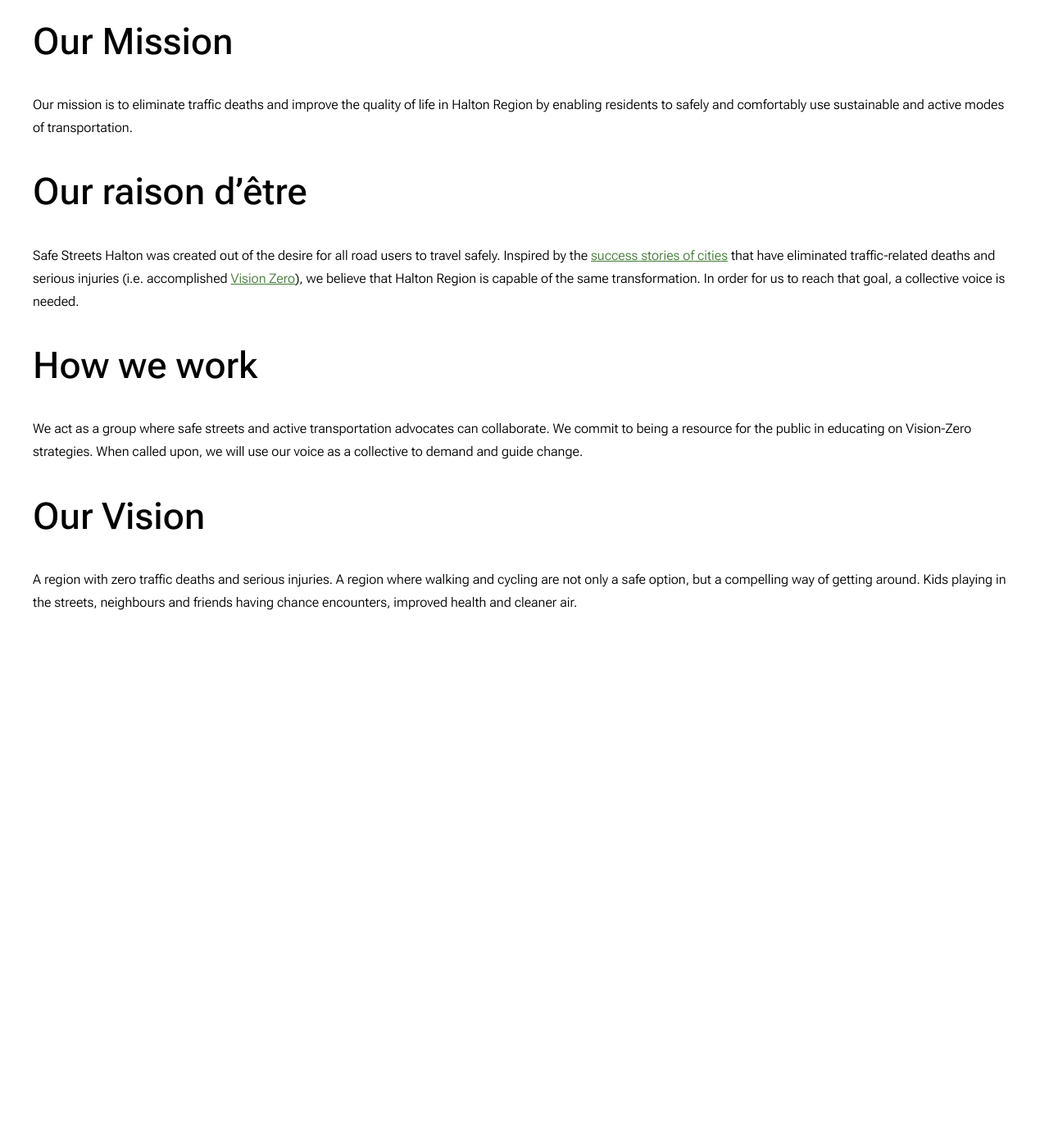
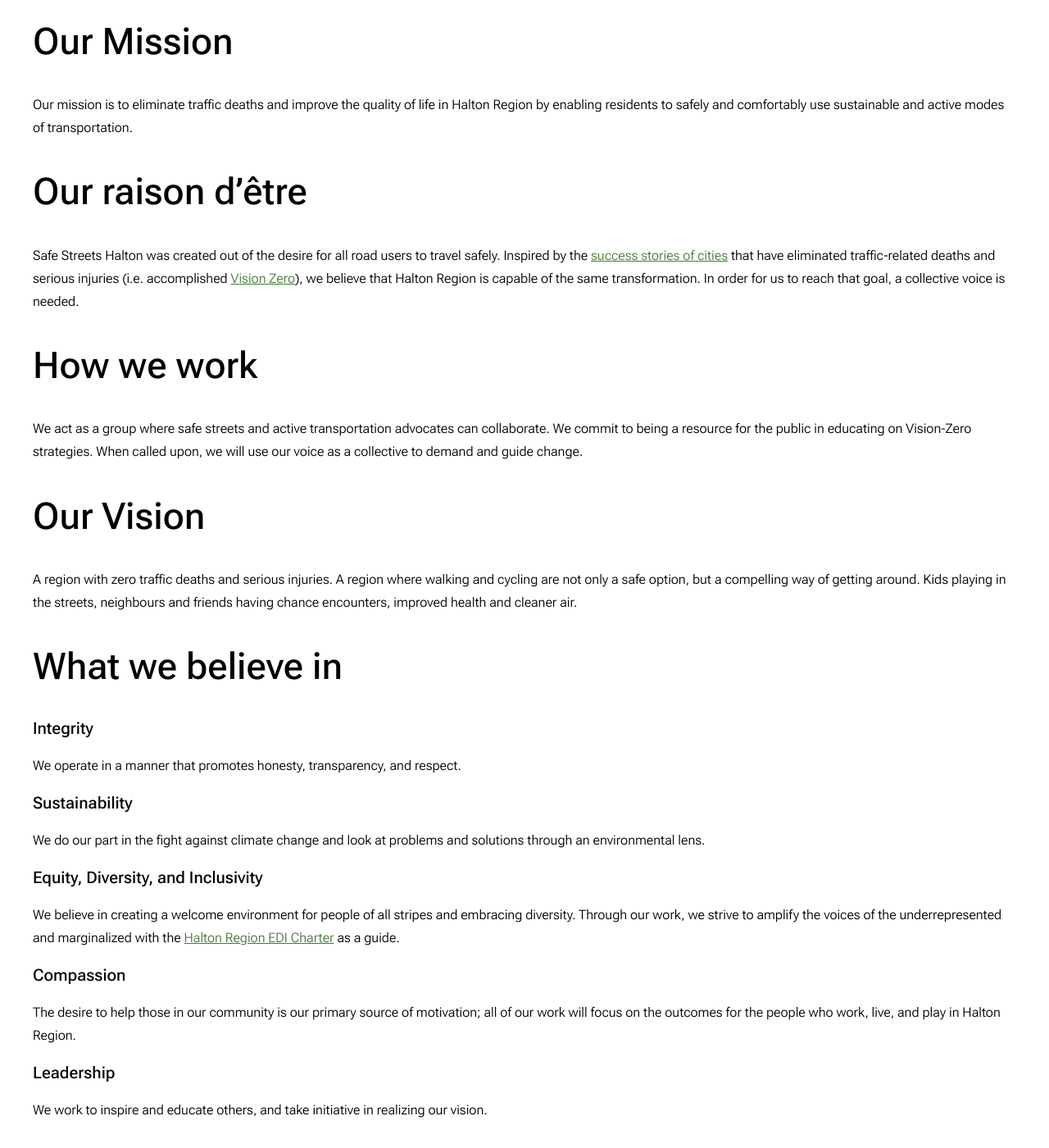
Before and after one commit to Safe-Streets-Halton/safe-streets-halton.github.io, a Jekyll site: the page built from about.markdown, in a window 1280 px wide and 1400 px high, scrolled down 286 px. Shown: the whole window at 82% size. Built offline with Jekyll 4.4.1, drawn with Linux system fonts in a browser that asks for light colours; before the commit the page ends 1067 px from its top, so only the background shows below that.

Commit message:
Updated About

```diff
--- a/about.markdown
+++ b/about.markdown
@@ -20,3 +20,25 @@ We act as a group where safe streets and active transportation advocates can col
 ## Our Vision
 
 A region with zero traffic deaths and serious injuries. A region where walking and cycling are not only a safe option, but a compelling way of getting around. Kids playing in the streets, neighbours and friends having chance encounters, improved health and cleaner air.
+
+## What we believe in
+
+### Integrity
+
+We operate in a manner that promotes honesty, transparency, and respect.
+
+### Sustainability
+
+We do our part in the fight against climate change and look at problems and solutions through an environmental lens.
+
+### Equity, Diversity, and Inclusivity
+
+We believe in creating a welcome environment for people of all stripes and embracing diversity. Through our work, we strive to amplify the voices of the underrepresented and marginalized with the [Halton Region EDI Charter](https://www.hedroundtable.com/charter) as a guide.
+
+### Compassion
+
+The desire to help those in our community is our primary source of motivation; all of our work will focus on the outcomes for the people who work, live, and play in Halton Region.
+
+### Leadership
+
+We work to inspire and educate others, and take initiative in realizing our vision.
```
